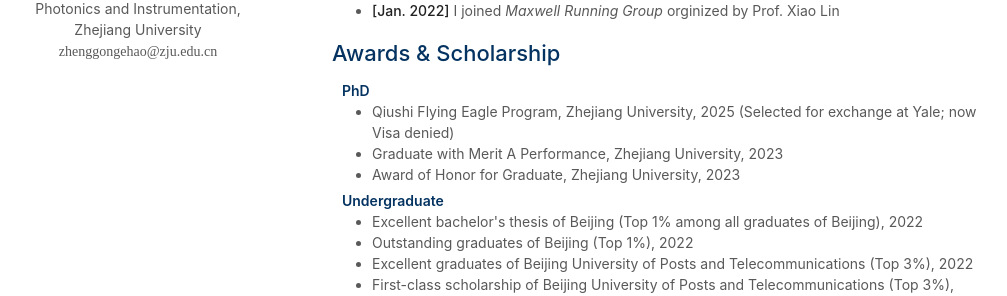
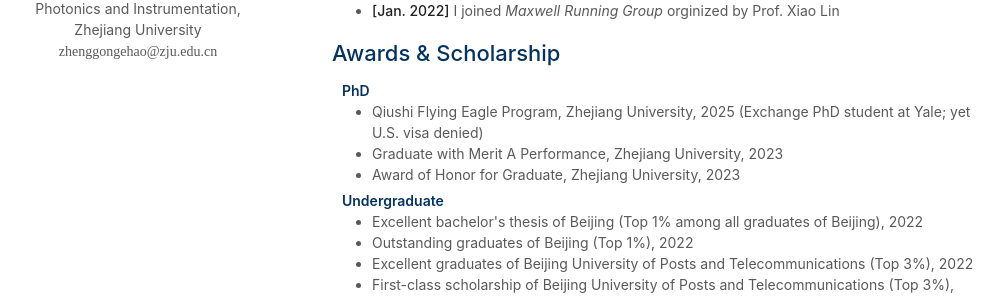
Before and after one commit to zhenggongehao/zhenggongehao.github.io, a Jekyll site: the page built from index.md, in a window 1280 px wide and 900 px high, scrolled down 1201 px. Shown: the part 368-664 px from the top of the window, without its empty margins (138-1145 px from the left). Built offline with Jekyll 4.4.1, drawn with Linux system fonts in a browser that asks for light colours; nearby versions of some CDN libraries; a style sheet for code colours, icons or effects is not loaded; our own code applies the rules of GitHub Pages for plain Markdown files.

Commit message:
Update services.md

```diff
--- a/_includes/services.md
+++ b/_includes/services.md
@@ -3,7 +3,7 @@
 <h4 style="margin:0 10px 0;">PhD</h4>
 
 <ul style="margin:0 0 5px;">
- <li><autocolor>Qiushi Flying Eagle Program, Zhejiang University, 2025 (Selected for exchange at Yale; now Visa denied)</autocolor></li>
+ <li><autocolor>Qiushi Flying Eagle Program, Zhejiang University, 2025 (Exchange PhD student at Yale; yet U.S. visa denied)</autocolor></li>
  <li><autocolor>Graduate with Merit A Performance, Zhejiang University, 2023 </autocolor></li>
  <li><autocolor>Award of Honor for Graduate, Zhejiang University, 2023 </autocolor></li>
  <!-- <li><a href="http://cvpr2023.thecvf.com/"><autocolor>IEEE/CVF Conference on Computer Vision and Pattern Recognition (CVPR) 2021-2023</autocolor></a></li>注释此处 -->
```
